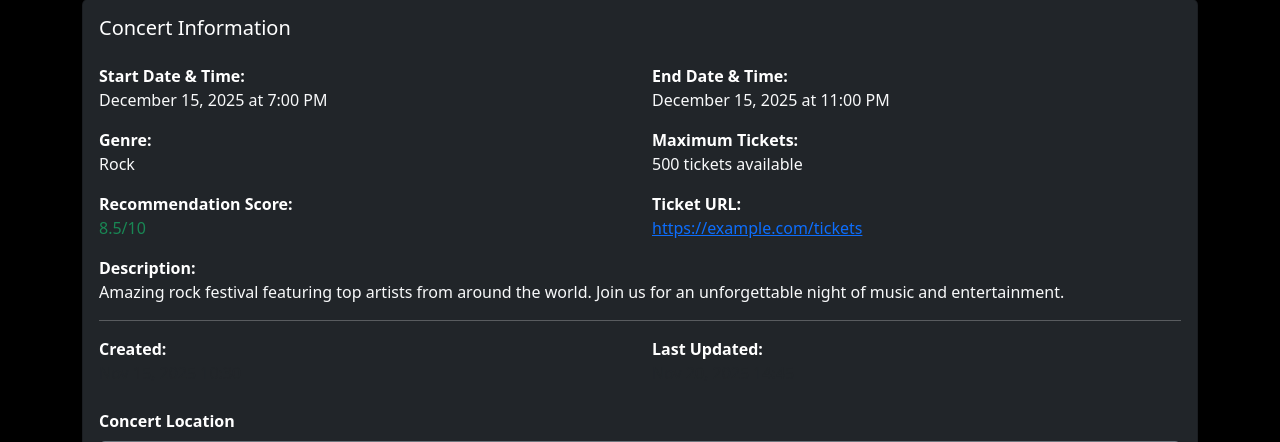
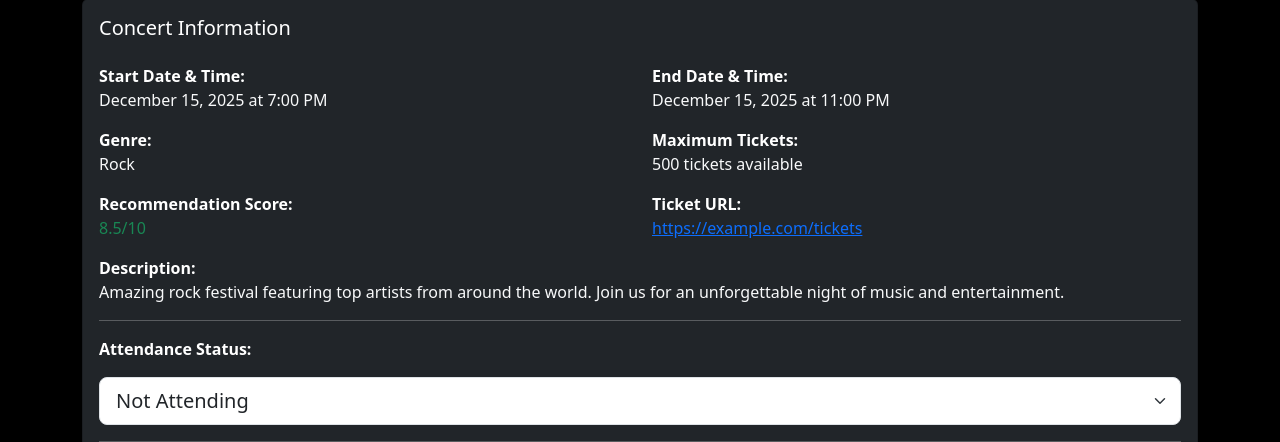
Before and after one commit to Ugniu5v/ISPagrindai, a Django app: page /concerts/detail/ in a window 1280 px wide. Shown: the part 183-625 px from the top of the page. Run offline with Django 5.2, Linux system fonts and the light colour scheme.

Commit message:
attendance status added in concerts

```diff
--- a/concerts/templates/concerts/concertDetail.html
+++ b/concerts/templates/concerts/concertDetail.html
@@ -63,6 +63,17 @@
 
         <hr class="my-3">
 
+        <div class="mb-3">
+          <strong>Attendance Status:</strong><br>
+          <select class="form-select form-select-lg mt-3 w-100 w-md-25">
+            <option value="interested">Interested</option>
+            <option value="not_attending" selected>Not Attending</option>
+            <option value="attending">Attending</option>
+          </select>
+        </div>
+
+        <hr class="my-3">
+
         <div class="row">
           <div class="col-md-6">
             <strong>Created:</strong><br>
```
